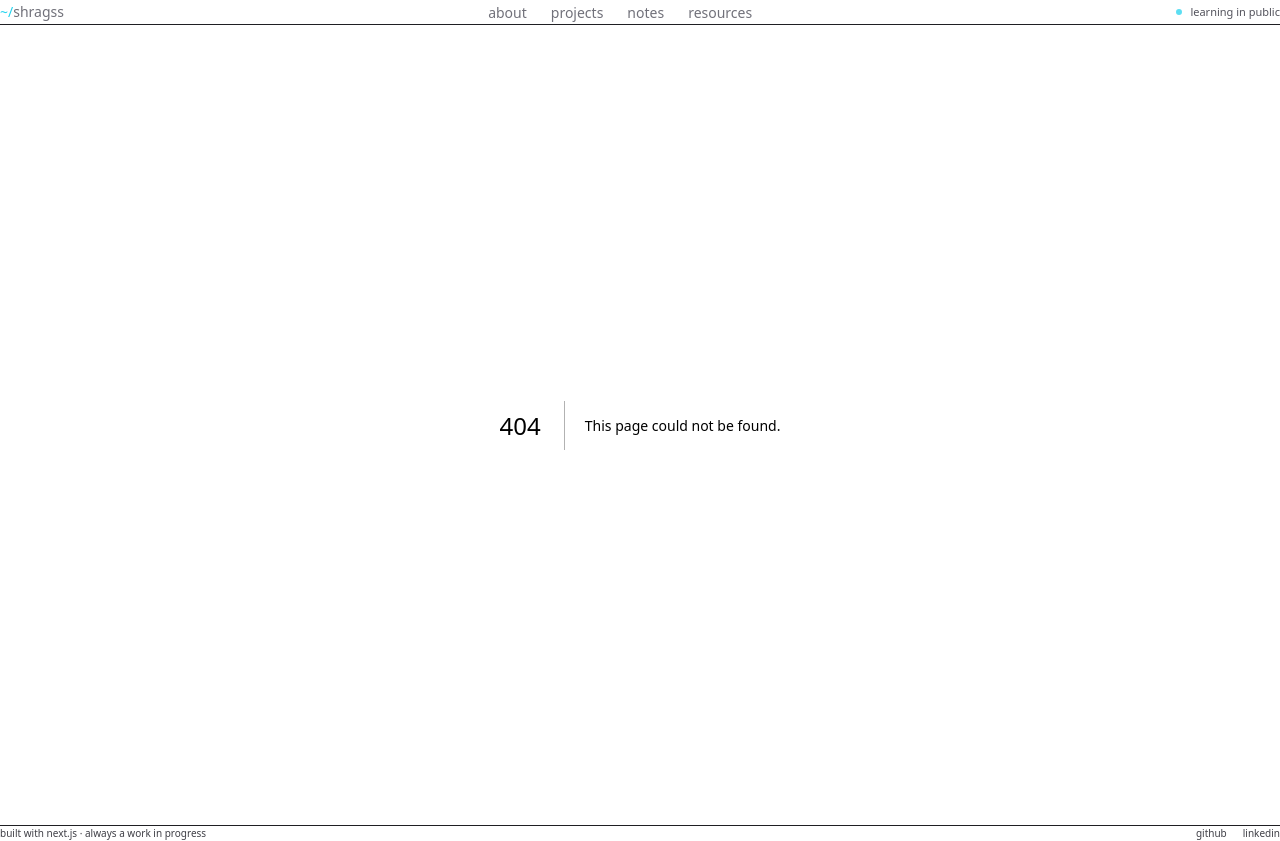
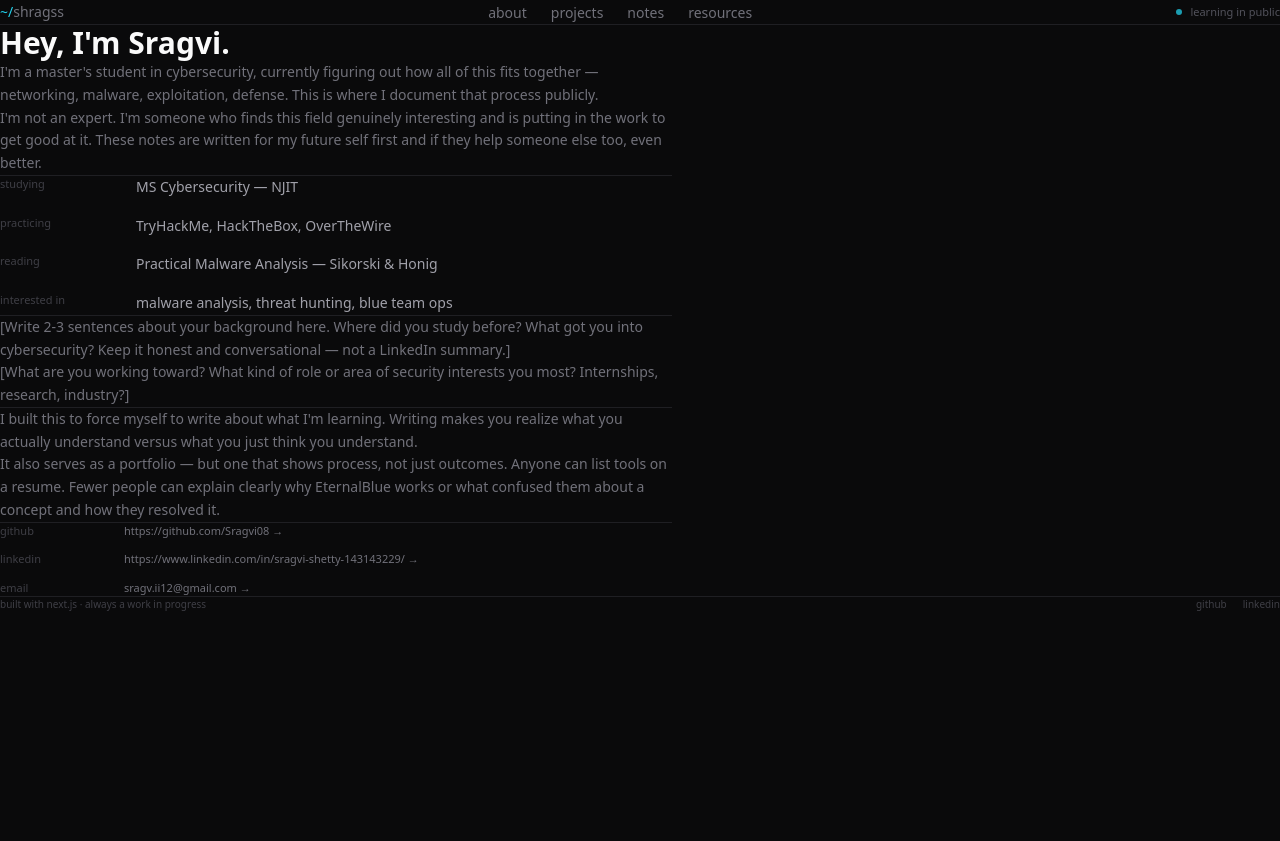
Before and after one commit to Sragvi08/my-portfolio, a Next.js app: page /about in a window 1280 px wide. Before the commit this address had no page. After the commit the page ends 800 px from the top, so only its background shows below. Built offline with nearby package versions, Linux system fonts and the light colour scheme.

Commit message:
add about, projects pages and wire homepage to real notes

```diff
--- /dev/null
+++ b/src/app/about/page.tsx
@@ -0,0 +1,128 @@
+import Link from "next/link";
+
+export default function AboutPage() {
+  return (
+    <main className="px-7 py-12 max-w-2xl mx-auto">
+      {/* Header */}
+      <div className="mb-12">
+        <div className="font-mono text-[11px] text-accent tracking-widest mb-3"></div>
+        <h1 className="font-sans text-3xl font-bold text-[#fafafa] mb-6">
+          Hey, I&apos;m Sragvi.
+        </h1>
+        <p className="font-sans text-sm text-muted leading-relaxed mb-4">
+          I&apos;m a master&apos;s student in cybersecurity, currently figuring
+          out how all of this fits together — networking, malware, exploitation,
+          defense. This is where I document that process publicly.
+        </p>
+        <p className="font-sans text-sm text-muted leading-relaxed">
+          I&apos;m not an expert. I&apos;m someone who finds this field
+          genuinely interesting and is putting in the work to get good at it.
+          These notes are written for my future self first and if they help
+          someone else too, even better.
+        </p>
+      </div>
+
+      <hr className="border-[#1f1f23] mb-12" />
+
+      {/* Currently */}
+      <div className="mb-12">
+        <p className="font-mono text-[10px] text-[#3f3f46] tracking-widest uppercase mb-6"></p>
+        <div className="flex flex-col gap-4">
+          {[
+            {
+              label: "studying",
+              value: "MS Cybersecurity — NJIT",
+            },
+            {
+              label: "practicing",
+              value: "TryHackMe, HackTheBox, OverTheWire",
+            },
+            {
+              label: "reading",
+              value: "Practical Malware Analysis — Sikorski & Honig",
+            },
+            {
+              label: "interested in",
+              value: "malware analysis, threat hunting, blue team ops",
+            },
+          ].map((item) => (
+            <div key={item.label} className="flex gap-6">
+              <span className="font-mono text-[11px] text-[#3f3f46] w-28 shrink-0 pt-0.5">
+                {item.label}
+              </span>
+              <span className="font-sans text-sm text-[#a1a1aa] leading-relaxed">
+                {item.value}
+              </span>
+            </div>
+          ))}
+        </div>
+      </div>
+
+      <hr className="border-[#1f1f23] mb-12" />
+
+      {/* Background */}
+      <div className="mb-12">
+        <p className="font-mono text-[10px] text-[#3f3f46] tracking-widest uppercase mb-6"></p>
+        <p className="font-sans text-sm text-muted leading-relaxed mb-4">
+          [Write 2-3 sentences about your background here. Where did you study
+          before? What got you into cybersecurity? Keep it honest and
+          conversational — not a LinkedIn summary.]
+        </p>
+        <p className="font-sans text-sm text-muted leading-relaxed">
+          [What are you working toward? What kind of role or area of security
+          interests you most? Internships, research, industry?]
+        </p>
+      </div>
+
+      <hr className="border-[#1f1f23] mb-12" />
+
+      {/* This site */}
+      <div className="mb-12">
+        <p className="font-mono text-[10px] text-[#3f3f46] tracking-widest uppercase mb-6"></p>
+        <p className="font-sans text-sm text-muted leading-relaxed mb-4">
+          I built this to force myself to write about what I&apos;m learning.
+          Writing makes you realize what you actually understand versus what you
+          just think you understand.
+        </p>
+        <p className="font-sans text-sm text-muted leading-relaxed">
+          It also serves as a portfolio — but one that shows process, not just
+          outcomes. Anyone can list tools on a resume. Fewer people can explain
+          clearly why EternalBlue works or what confused them about a concept
+          and how they resolved it.
+        </p>
+      </div>
+
+      <hr className="border-[#1f1f23] mb-12" />
+
+      {/* Links */}
+      <div>
+        <p className="font-mono text-[10px] text-[#3f3f46] tracking-widest uppercase mb-6"></p>
+        <div className="flex flex-col gap-3">
+          {[
+            { label: "github", href: "https://github.com/Sragvi08" },
+            {
+              label: "linkedin",
+              href: "https://www.linkedin.com/in/sragvi-shetty-143143229/",
+            },
+            { label: "email", href: "sragv.ii12@gmail.com" },
+          ].map((link) => (
+            <Link
+              key={link.label}
+              href={link.href}
+              target="_blank"
+              rel="noopener noreferrer"
+              className="flex items-center gap-3 group w-fit"
+            >
+              <span className="font-mono text-[11px] text-[#3f3f46] w-28">
+                {link.label}
+              </span>
+              <span className="font-mono text-[11px] text-muted group-hover:text-accent transition-colors">
+                {link.href} →
+              </span>
+            </Link>
+          ))}
+        </div>
+      </div>
+    </main>
+  );
+}
--- a/src/app/page.tsx
+++ b/src/app/page.tsx
@@ -1,11 +1,13 @@
 import Link from "next/link";
+import { getAllNotes } from "@/lib/notes";
 
 export default function Home() {
+  const recentNotes = getAllNotes().slice(0, 4);
+
   return (
     <main>
       {/* Hero */}
       <section className="px-7 pt-16 pb-12 relative">
-        {/* Terminal lines — decorative, top right */}
         <div className="absolute right-7 top-16 text-right font-mono text-[11px] text-accent opacity-30 leading-loose hidden md:block">
           <p>$ whoami</p>
           <p>cybersec student</p>
@@ -13,27 +15,23 @@ export default function Home() {
           <p>always learning</p>
         </div>
 
-        {/* Tag */}
         <div className="inline-flex items-center gap-2 font-mono text-[11px] text-accent bg-accent/10 border border-accent/20 px-3 py-1 rounded mb-6 tracking-widest">
           ms cybersecurity
         </div>
 
-        {/* Headline */}
         <h1 className="font-sans text-4xl font-bold text-[#fafafa] leading-tight tracking-tight mb-4">
           Learning in public.
           <br />
           <span className="text-accent">Breaking things</span> on purpose.
         </h1>
 
-        {/* Subheading */}
         <p className="font-sans text-[15px] text-muted leading-relaxed max-w-lg mb-8">
           This is my public learning journal — not a polished portfolio, but an{" "}
-          <span className="text-[#a1a1aa]">honest record</span> of what I'm
+          <span className="text-[#a1a1aa]">honest record</span> of what I&apos;m
           figuring out. TryHackMe writeups, malware notes, and things I found
           interesting this week.
         </p>
 
-        {/* CTA buttons */}
         <div className="flex gap-3 items-center">
           <Link
             href="/notes"
@@ -50,14 +48,11 @@ export default function Home() {
         </div>
       </section>
 
-      {/* Divider */}
       <hr className="border-[#1f1f23] mx-7" />
 
       {/* Currently exploring */}
       <section className="px-7 py-9">
-        <p className="font-mono text-[10px] text-[#3f3f46] tracking-widest uppercase mb-5">
-          // currently exploring
-        </p>
+        <p className="font-mono text-[10px] text-[#3f3f46] tracking-widest uppercase mb-5"></p>
         <div className="grid grid-cols-1 sm:grid-cols-3 gap-3">
           {[
             {
@@ -92,40 +87,17 @@ export default function Home() {
         </div>
       </section>
 
-      {/* Divider */}
       <hr className="border-[#1f1f23] mx-7" />
 
-      {/* Recent notes */}
+      {/* Recent notes — now pulls from real markdown files */}
       <section className="px-7 py-9">
-        <p className="font-mono text-[10px] text-[#3f3f46] tracking-widest uppercase mb-5">
-          // recent notes
-        </p>
+        <p className="font-mono text-[10px] text-[#3f3f46] tracking-widest uppercase mb-5"></p>
         <div className="flex flex-col">
-          {[
-            {
-              type: "thm",
-              title: "Blue room — EternalBlue walkthrough & notes",
-              date: "may 12",
-            },
-            {
-              type: "note",
-              title: "How I think about static vs dynamic malware analysis",
-              date: "may 8",
-            },
-            {
-              type: "htb",
-              title: "Lame — first HTB box, what I got wrong",
-              date: "may 3",
-            },
-            {
-              type: "book",
-              title: "PMA ch. 1–3 — things that actually clicked",
-              date: "apr 29",
-            },
-          ].map((note) => (
-            <div
-              key={note.title}
-              className="flex items-center justify-between py-3 border-b border-[#111113] hover:opacity-80 transition-opacity cursor-pointer"
+          {recentNotes.map((note) => (
+            <Link
+              key={note.slug}
+              href={`/notes/${note.slug}`}
+              className="flex items-center justify-between py-3 border-b border-[#111113] hover:opacity-80 transition-opacity"
             >
               <div className="flex items-center gap-3">
                 <NoteTag type={note.type} />
@@ -134,17 +106,26 @@ export default function Home() {
                 </span>
               </div>
               <span className="font-mono text-[10px] text-[#3f3f46] shrink-0 ml-4">
-                {note.date}
+                {formatDate(note.date)}
               </span>
-            </div>
+            </Link>
           ))}
+        </div>
+
+        {/* Link to all notes */}
+        <div className="mt-6">
+          <Link
+            href="/notes"
+            className="font-mono text-[11px] text-muted hover:text-accent transition-colors"
+          >
+            all notes →
+          </Link>
         </div>
       </section>
     </main>
   );
 }
 
-// Tag badge component — inline for now, we'll extract it later
 function NoteTag({ type }: { type: string }) {
   const styles: Record<string, string> = {
     thm: "bg-green-500/10 text-green-400 border-green-500/20",
@@ -152,13 +133,23 @@ function NoteTag({ type }: { type: string }) {
     note: "bg-purple-500/10 text-purple-400 border-purple-500/20",
     book: "bg-yellow-500/10 text-yellow-400 border-yellow-500/20",
     otw: "bg-blue-500/10 text-blue-400 border-blue-500/20",
+    malware: "bg-orange-500/10 text-orange-400 border-orange-500/20",
   };
 
   return (
     <span
-      className={`font-mono text-[9px] px-1.5 py-0.5 rounded border tracking-widest uppercase ${styles[type] ?? styles.note}`}
+      className={`font-mono text-[9px] px-1.5 py-0.5 rounded border tracking-widest uppercase ${
+        styles[type] ?? styles.note
+      }`}
     >
       {type}
     </span>
   );
 }
+
+function formatDate(dateStr: string): string {
+  return new Date(dateStr).toLocaleDateString("en-US", {
+    month: "short",
+    day: "numeric",
+  });
+}
--- /dev/null
+++ b/src/app/projects/page.tsx
@@ -0,0 +1,108 @@
+export default function ProjectsPage() {
+  const projects = [
+    {
+      title: "Malware Analysis Lab",
+      description:
+        "A isolated VM environment for safely analyzing malware samples. Built with FlareVM and REMnux. Documents my setup and analysis workflow.",
+      status: "in progress",
+      tags: ["malware", "flarevm", "remnux"],
+      link: null,
+    },
+    {
+      title: "TryHackMe Writeups",
+      description:
+        "Documented walkthroughs of completed TryHackMe rooms. Focus on explaining the why behind each step, not just the commands.",
+      status: "ongoing",
+      tags: ["ctf", "writeups", "thm"],
+      link: "/notes",
+    },
+    {
+      title: "Home Lab",
+      description:
+        "Personal network lab for practicing defensive security. Running pfSense, Security Onion, and a few vulnerable VMs for practice.",
+      status: "planned",
+      tags: ["networking", "homelab", "defensive"],
+      link: null,
+    },
+  ];
+
+  return (
+    <main className="px-7 py-12 max-w-3xl mx-auto">
+      {/* Header */}
+      <div className="mb-10">
+        <div className="font-mono text-[11px] text-accent tracking-widest mb-3"></div>
+        <h1 className="font-sans text-3xl font-bold text-[#fafafa] mb-3">
+          Things I&apos;ve Built
+        </h1>
+        <p className="font-sans text-sm text-muted leading-relaxed max-w-lg">
+          A mix of labs, tools, and ongoing work. Some finished, some in
+          progress, some just ideas I&apos;m moving toward.
+        </p>
+      </div>
+
+      {/* Projects grid */}
+      <div className="flex flex-col gap-4">
+        {projects.map((project) => (
+          <div
+            key={project.title}
+            className="bg-card border border-[#1f1f23] rounded-lg p-6 hover:border-[#3f3f46] transition-colors"
+          >
+            {/* Title row */}
+            <div className="flex items-start justify-between gap-4 mb-3">
+              <h2 className="font-sans text-base font-medium text-[#e4e4e7]">
+                {project.title}
+              </h2>
+              <StatusBadge status={project.status} />
+            </div>
+
+            {/* Description */}
+            <p className="font-sans text-sm text-muted leading-relaxed mb-4">
+              {project.description}
+            </p>
+
+            {/* Footer row */}
+            <div className="flex items-center justify-between">
+              <div className="flex gap-2 flex-wrap">
+                {project.tags.map((tag) => (
+                  <span
+                    key={tag}
+                    className="font-mono text-[9px] text-[#3f3f46] tracking-widest"
+                  >
+                    #{tag}
+                  </span>
+                ))}
+              </div>
+              {project.link && (
+                <a
+                  href={project.link}
+                  className="font-mono text-[11px] text-accent hover:opacity-70 transition-opacity"
+                >
+                  view →
+                </a>
+              )}
+            </div>
+          </div>
+        ))}
+      </div>
+    </main>
+  );
+}
+
+function StatusBadge({ status }: { status: string }) {
+  const styles: Record<string, string> = {
+    complete: "bg-green-500/10 text-green-400 border-green-500/20",
+    "in progress": "bg-yellow-500/10 text-yellow-400 border-yellow-500/20",
+    ongoing: "bg-blue-500/10 text-blue-400 border-blue-500/20",
+    planned: "bg-[#1f1f23] text-[#52525b] border-[#27272a]",
+  };
+
+  return (
+    <span
+      className={`font-mono text-[9px] px-2 py-0.5 rounded border tracking-widest uppercase shrink-0 ${
+        styles[status] ?? styles.planned
+      }`}
+    >
+      {status}
+    </span>
+  );
+}
```
